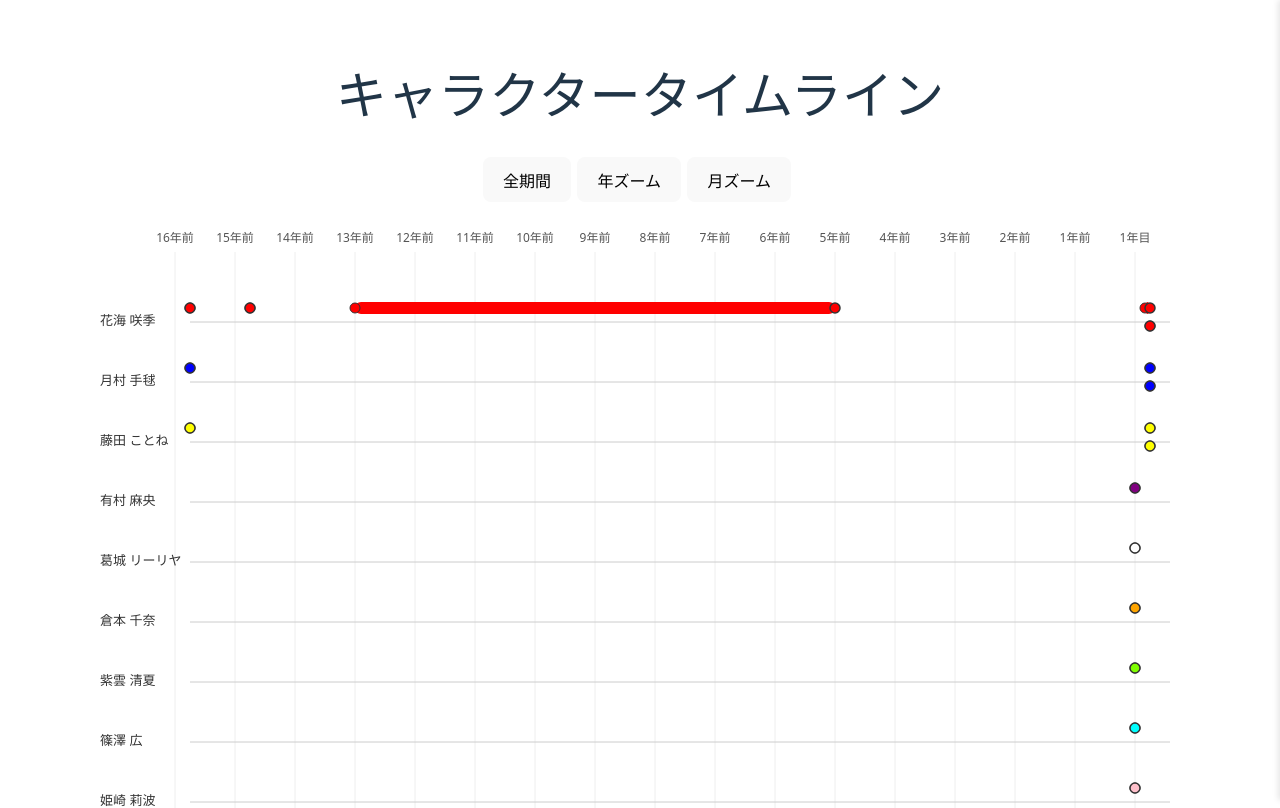
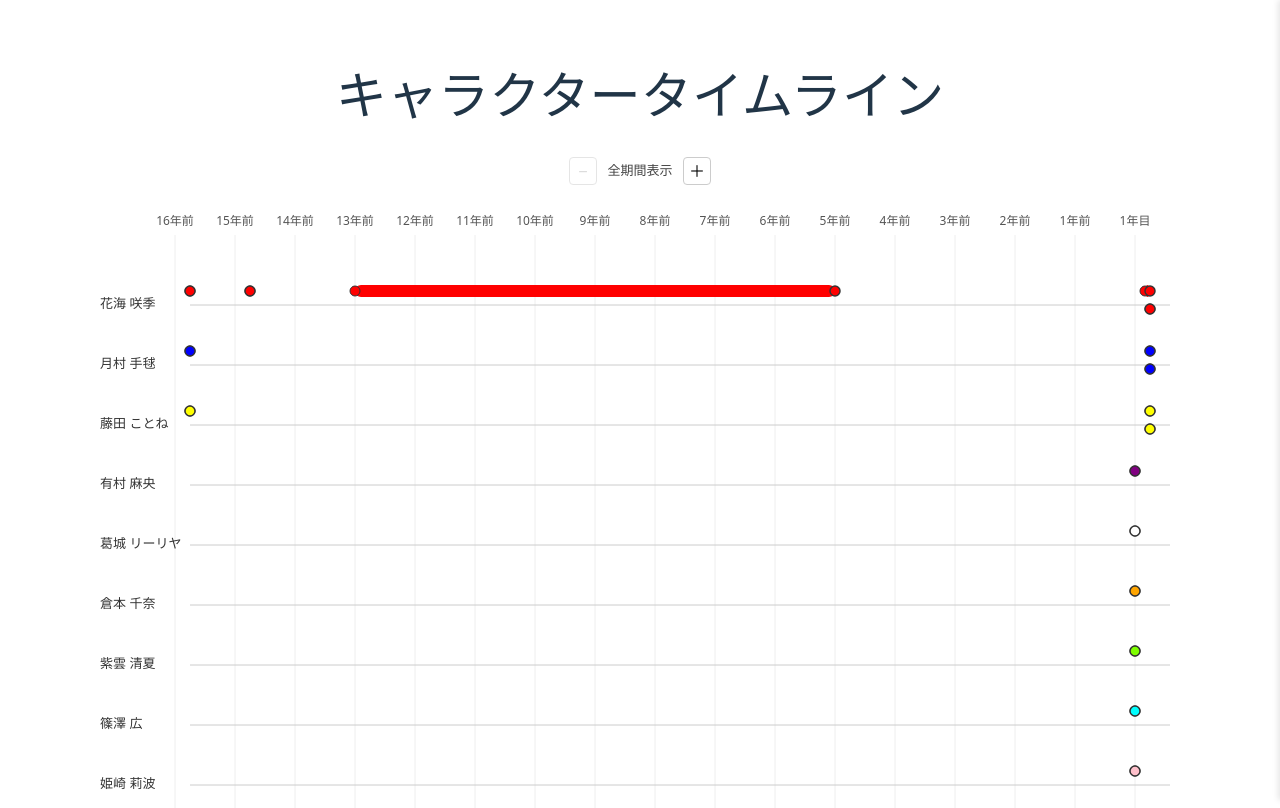
Before and after one commit to rectaris/gakumasu-timeline, a Vue app: page / in a window 1280 px wide. Shown: the top 808 px of the page. Built offline with nearby package versions, Linux system fonts and the light colour scheme.

Commit message:
timeline zoom update

```diff
--- a/src/App.vue
+++ b/src/App.vue
@@ -14,6 +14,12 @@ const zoomCenterYear = ref(0);
 const zoomRangeYears = 1;
 const zoomCenterMonth = ref(0);
 const zoomRangeMonths = 6;
+
+const zoomLabels = {
+  all: "全期間表示",
+  year: "年表示",
+  month: "月表示"
+};
 
 watch(zoomMode, mode => {
   if (mode === "year") {
@@ -140,6 +146,8 @@ const monthBounds = computed(() => {
     max
   };
 });
+
+const zoomLabel = computed(() => zoomLabels[zoomMode.value]);
 
 // SVGサイズ
 const width = 1100;
@@ -272,6 +280,29 @@ function monthLabel(time) {
   return `${yearLabel(year)} ${month}月`;
 }
 
+function dayTime(monthTime, day) {
+  return monthTime + (day - 1) / 31;
+}
+
+const dayTicks = computed(() => {
+  if (zoomMode.value !== "month") return [];
+
+  const { min, max } = viewRange.value;
+  const startMonth = Math.floor(min);
+  const endMonth = Math.floor(max);
+  const ticks = [];
+
+  for (let monthTime = startMonth; monthTime <= endMonth; monthTime += 1) {
+    for (let day = 1; day <= 31; day += 1) {
+      const time = dayTime(monthTime, day);
+      if (time < min || time > max) continue;
+      ticks.push({ time, day });
+    }
+  }
+
+  return ticks;
+});
+
 // 年スケール
 const years = computed(() => {
   const { min, max } = viewRange.value;
@@ -303,6 +334,26 @@ function handleKey(e) {
   if (e.key === "Escape") closePanel();
 }
 
+function zoomIn() {
+  if (zoomMode.value === "all") {
+    zoomMode.value = "year";
+    return;
+  }
+  if (zoomMode.value === "year") {
+    zoomMode.value = "month";
+  }
+}
+
+function zoomOut() {
+  if (zoomMode.value === "month") {
+    zoomMode.value = "year";
+    return;
+  }
+  if (zoomMode.value === "year") {
+    zoomMode.value = "all";
+  }
+}
+
 onMounted(() => {
   // URLから event ID を取得
   const params = new URLSearchParams(window.location.search);
@@ -331,9 +382,21 @@ onUnmounted(() => {
   <h1>キャラクタータイムライン</h1>
 
   <div class="zoom-controls">
-    <button @click="zoomMode = 'all'">全期間</button>
-    <button @click="zoomMode = 'year'">年ズーム</button>
-    <button @click="zoomMode = 'month'">月ズーム</button>
+    <button
+      class="zoom-button"
+      @click="zoomOut"
+      :disabled="zoomMode === 'all'"
+    >
+      −
+    </button>
+    <span class="zoom-label">{{ zoomLabel }}</span>
+    <button
+      class="zoom-button"
+      @click="zoomIn"
+      :disabled="zoomMode === 'month'"
+    >
+      ＋
+    </button>
   </div>
 
   <div
@@ -391,6 +454,21 @@ onUnmounted(() => {
         fill="#555"
       >
         {{ yearLabel(y.year) }}
+      </text>
+    </g>
+
+    <!-- 月ズーム時の日付補助スケール -->
+    <g v-if="zoomMode === 'month'">
+      <text
+        v-for="tick in dayTicks"
+        :key="`${tick.time}-${tick.day}`"
+        :x="xPos(tick.time)"
+        y="48"
+        text-anchor="middle"
+        font-size="9"
+        fill="#bbb"
+      >
+        {{ tick.day }}
       </text>
     </g>
 
@@ -580,10 +658,33 @@ body {
 
 .zoom-controls {
   margin-bottom: 10px;
+  display: inline-flex;
+  align-items: center;
+  gap: 8px;
 }
 
-.zoom-controls button {
-  margin-right: 6px;
+.zoom-button {
+  width: 28px;
+  height: 28px;
+  border: 1px solid #ccc;
+  background: #fff;
+  border-radius: 4px;
+  cursor: pointer;
+  line-height: 1;
+  font-size: 16px;
+  padding: 0;
+}
+
+.zoom-button:disabled {
+  opacity: 0.5;
+  cursor: not-allowed;
+}
+
+.zoom-label {
+  font-size: 13px;
+  color: #444;
+  min-width: 70px;
+  text-align: center;
 }
 
 .year-slider {
```
